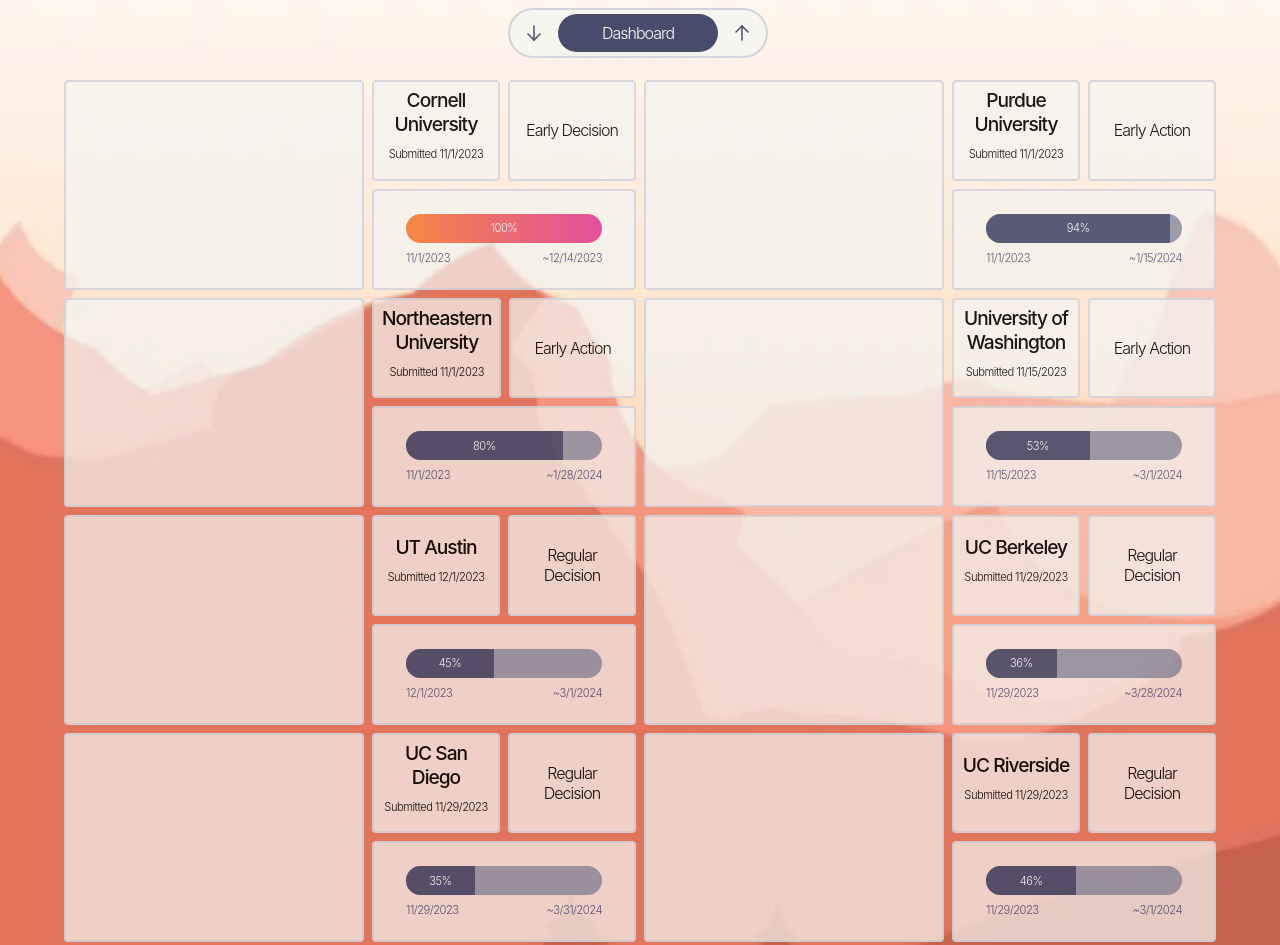
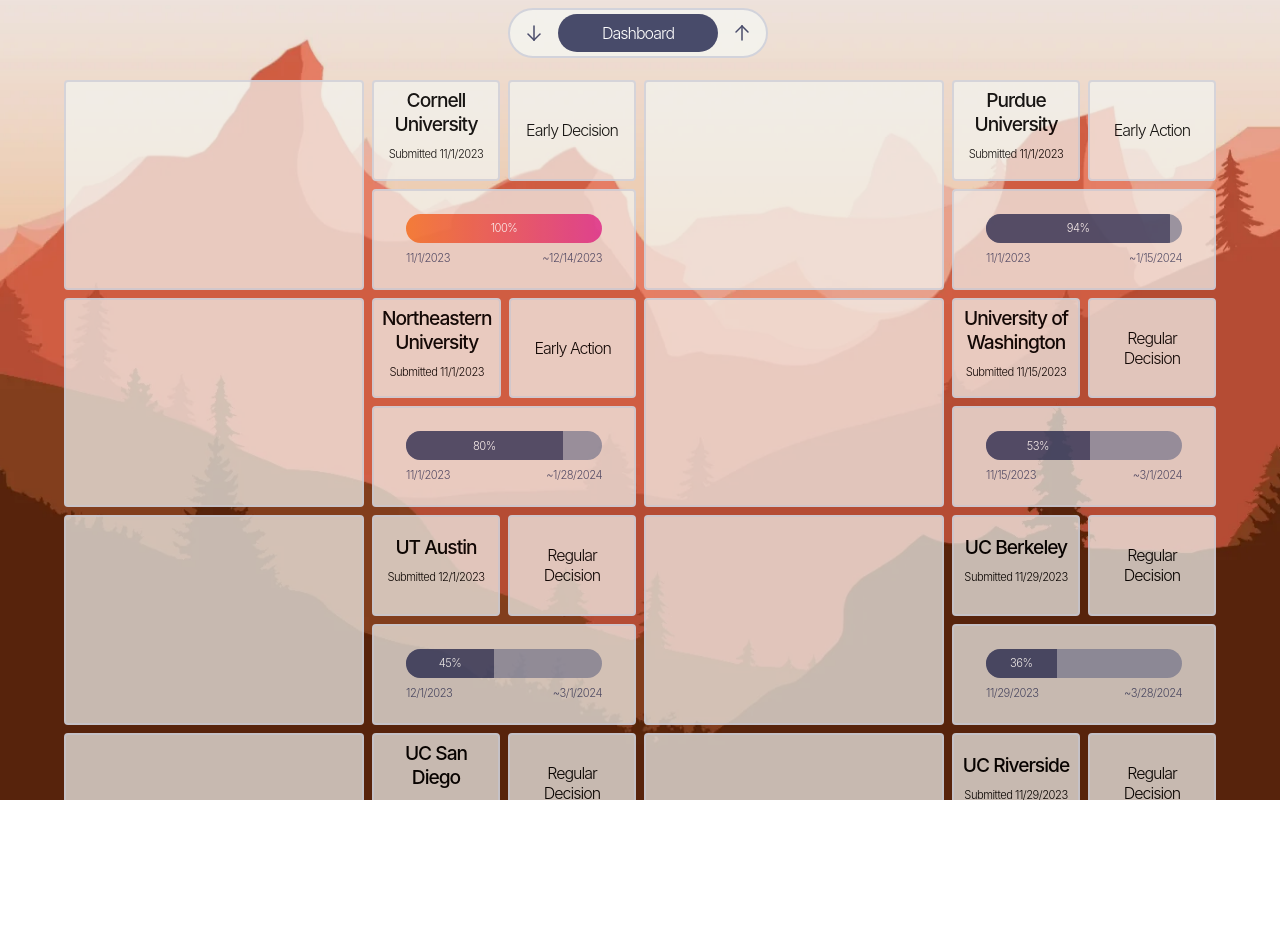
Before and after one commit to Jiaming-S/Dashboard, a plain HTML site: page index.html in a window 1280 px wide. Shown: the top 945 px of the page. After the commit the page ends 800 px from the top, so only its background shows below. Drawn offline with Linux system fonts and the light colour scheme.

Commit message:
parallax works firefox; not safari

```diff
--- a/index.html
+++ b/index.html
@@ -13,7 +13,6 @@
 </head>
 
 <body>
-  <div class="content-main">
   <div class="top-bar">
     <svg xmlns="http://www.w3.org/2000/svg" id="down-arrow" class="top-bar-icon" viewBox="0 0 24 24" stroke-width="1.5" fill="none" stroke-linecap="round" stroke-linejoin="round">
       <path stroke="none" d="M0 0h24v24H0z" fill="none"/>
@@ -31,6 +30,8 @@
       <path d="M6 11l6 -6" />
     </svg>
   </div>
+  <div class="content-main">
+    <div class="background-image"></div>
     <div class="item-wrapper">
       <div class="item-grid placeholder" id="">
         <div class="item-big"></div>
--- a/meta.js
+++ b/meta.js
@@ -32,7 +32,7 @@ const collegeInfo = {
   udub: {
     name: "University of Washington",
     id: "udub",
-    appType: "Early Action",
+    appType: "Regular Decision",
     dateSubmitted: "11/15/2023",
     dateResponse: "3/1/2024",
     collegePortalWebsite: "https://admit.washington.edu/uw-netid/",
--- a/scripts.js
+++ b/scripts.js
@@ -1,7 +1,8 @@
 
 const topBar = document.querySelector('.top-bar');
-document.addEventListener('scroll', () => {
-  curScroll = window.scrollY;
+const mainScroller = document.querySelector('.content-main');
+mainScroller.addEventListener('scroll', () => {
+  curScroll = mainScroller.scrollTop;
   if (curScroll > 30) {
     topBar.classList.add('scrolled');
   }
@@ -12,7 +13,7 @@ document.addEventListener('scroll', () => {
 
 const downArrow = document.querySelector('#down-arrow');
 downArrow.addEventListener('click', () => {
-  window.scrollBy({
+  mainScroller.scrollBy({
     top: window.innerHeight,
     behavior: 'smooth'
   });
@@ -20,7 +21,7 @@ downArrow.addEventListener('click', () => {
 
 const upArrow = document.querySelector('#up-arrow');
 upArrow.addEventListener('click', () => {
-  window.scrollBy({
+  mainScroller.scrollBy({
     top: -window.innerHeight,
     behavior: 'smooth'
   });
--- a/styles.css
+++ b/styles.css
@@ -13,7 +13,7 @@
   --border-radius-small: 4px;
   --border-radius: 24px;
 
-  --main-content-top-pad: 5em;
+  --main-content-top-pad: 10rem;
 
   --browser-aspect-ratio: 1440 / 800;
 
@@ -71,6 +71,7 @@ p {
   width: 20vw;
   height: 2.4rem;
   right: calc(50vw - 10vw);
+  z-index: 100;
 
   border: 2px solid var(--trim);
   border-radius: 4rem;
@@ -120,14 +121,14 @@ p {
 }
 .top-bar-icon:hover {
   cursor: pointer;
-  background-color: var(--main-bg-tinted);
+  background-color: var(--trim);
   transition: background-color 0.2s ease-in-out;
 }
 
 
 
 .content-main {
-  height: 100%;
+  height: 100vh;
   width: 100%;
 
   display: flex;
@@ -135,14 +136,18 @@ p {
   align-items: center;
   flex-direction: column;
 
+  background-color: #582511;
+  overflow-x: hidden;
   overflow-y: auto;
+  overscroll-behavior: none;
   transform-style: preserve-3d;
-  perspective: 2px;
+  perspective: 4px;
 }
-.content-main::before {
-  content: '';
+
+.background-image {
   position: fixed;
   inset: 0;
+  height: 100vh;
   z-index: -1;
   background: url("./assets/images/supertf.png");
   background-size: cover;
@@ -150,13 +155,14 @@ p {
   opacity: var(--item-opacity);
   pointer-events: none;
 
-  transform: translateZ(-1px) scale(2);
+  transform: translateZ(-4px) scale(2.4);
 }
 
 .item-wrapper {
+  position: relative;
   height: 100%;
   width: 90%;
-  padding: var(--main-content-top-pad) 0 1em 0;
+  padding: var(--main-content-top-pad) 0 0 0;
 
   display: grid;
   grid-template-columns: 1fr 1fr;
```
Lines whose indentation alone changed are shown as unchanged.
